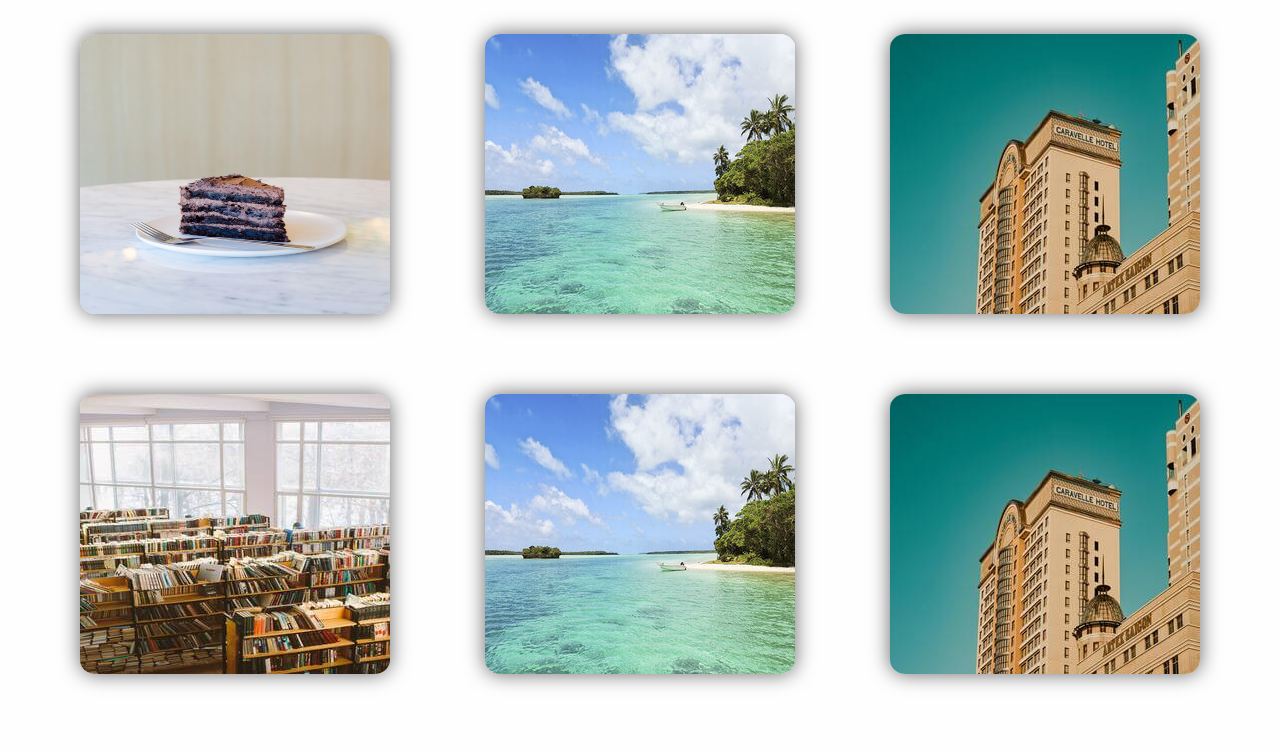
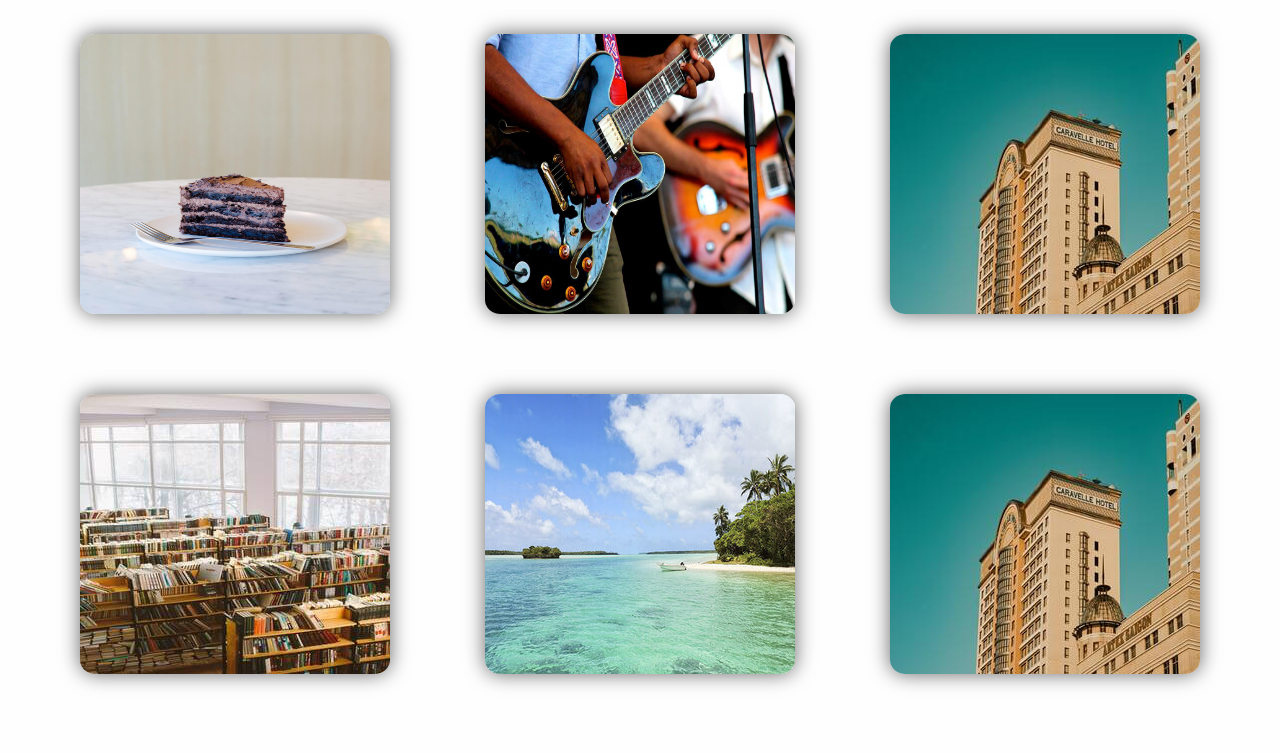
Before and after one commit to VictorDavid98/Portafolio-Victor-Zamora-Colipai, a website built with webpack: page src/index.html in a window 1280 px wide. Shown: the part 2202-2955 px from the top of the page. Built offline with nearby package versions, Linux system fonts and the light colour scheme.

Commit message:
se agrego un nuevo proyecto

```diff
--- a/src/index.html
+++ b/src/index.html
@@ -121,9 +121,10 @@
 
                 </article>
                 <article class="entrada-proyectos">
-                    <img src="./assets/img/img-proyecto1.jpg" alt="foto">
+                    <img src="./assets/img/7.jpg" alt="foto">
                     <div class="capa">
-                        <h2> Turismo </h2>
+                        <h2> Concierto </h2>
+                        <a href="https://victordavid98.github.io/festival/" target="_blank"> Ver Proyecto</a>
                     </div>
                 </article>
                 <article class="entrada-proyectos">
```
Also changed, not shown: docs/index.html (+1 -1 lines), docs/assets/img/7.jpg (added), docs/assets/img/pastel-02.jpg (added), src/assets/img/7.jpg (added), src/assets/img/pastel-02.jpg (added), 2 other files.
